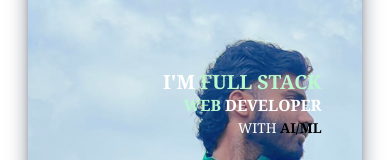
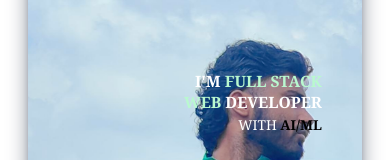
Before and after one commit to masterankit26/BuildFolio, a React (Vite) app: page / in a window 390 px wide. Shown: the part 357-517 px from the top of the page. Built offline with nearby package versions, Linux system fonts and the light colour scheme.

Commit message:
Update TiltText.jsx

```diff
--- a/src/components/TiltText.jsx
+++ b/src/components/TiltText.jsx
@@ -4,7 +4,7 @@
 const TiltText = forwardRef((props, ref) => {
   return (
     <div ref={ref} className='text-right text-white font-serif will-change-transform'>
-      <h1 className='text-[5vw] sm:text-4xl md:text-4xl lg:text-5xl uppercase font-bold leading-tight'>
+      <h1 className='text-[4vw] sm:text-4xl md:text-4xl lg:text-5xl uppercase font-bold leading-tight'>
         I'm <span className='text-green-200'>Full Stack</span>
       </h1>
       <h1 className='text-[4vw] sm:text-2xl md:text-3xl lg:text-4xl uppercase font-semibold'>
```
